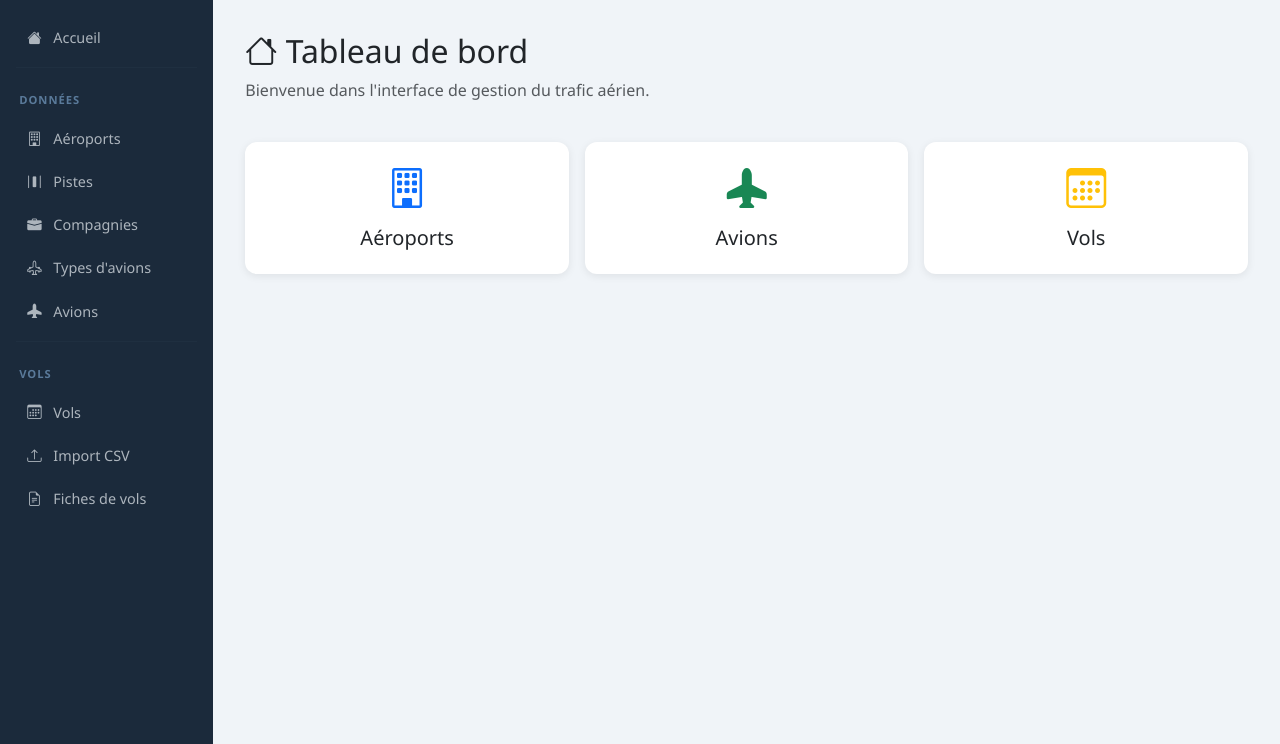
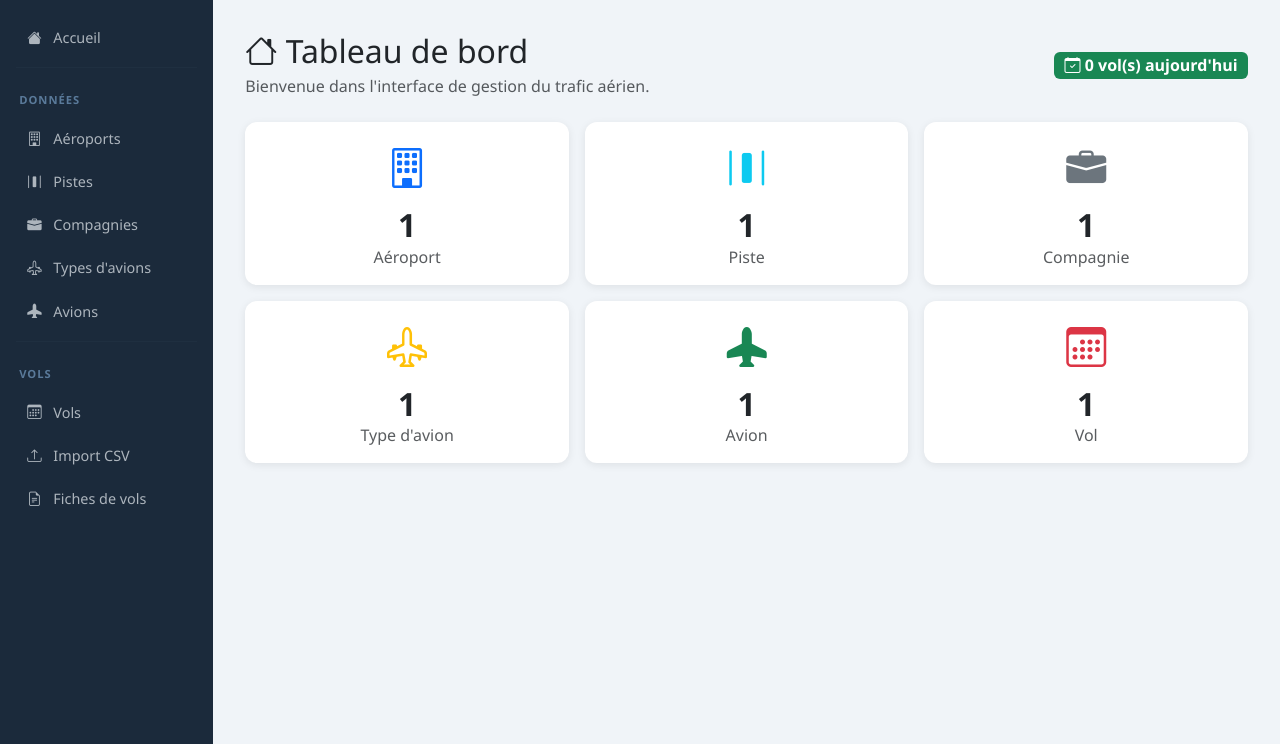
Before and after one commit to Patpat200/Gestion-Trafic-Aerien-Django, a Django app: page / in a window 1280 px wide. Shown: the part 56-800 px from the top of the page. Run offline with Django 5.2, Linux system fonts and the light colour scheme; tables that the repository leaves empty hold one stand-in row (values such as "Sample post").

Commit message:
Update database host, enhance index page layout, and add deployment instructions

```diff
--- a/SAE203/settings.py
+++ b/SAE203/settings.py
@@ -80,7 +80,7 @@ DATABASES = {
         'NAME': 'trafic_aerien',
         'USER': 'django_user',
         'PASSWORD': 'toto',
-        'HOST': '192.168.1.80',
+        'HOST': '192.168.56.10',
         'PORT': '3306',
     }
 }
--- a/TraficAerien/templates/TraficAerien/index.html
+++ b/TraficAerien/templates/TraficAerien/index.html
@@ -3,31 +3,85 @@
 {% block title %}Accueil — AirTraffic Manager{% endblock %}
 
 {% block content %}
-<div class="row mb-4">
+<div class="row mb-4 align-items-center">
     <div class="col">
-        <h2><i class="bi bi-house"></i> Tableau de bord</h2>
-        <p class="text-muted">Bienvenue dans l'interface de gestion du trafic aérien.</p>
+        <h2 class="mb-0"><i class="bi bi-house"></i> Tableau de bord</h2>
+        <p class="text-muted mt-1 mb-0">Bienvenue dans l'interface de gestion du trafic aérien.</p>
+    </div>
+    <div class="col-auto">
+        <span class="badge bg-success fs-6">
+            <i class="bi bi-calendar-check"></i>
+            {{ vols_today }} vol(s) aujourd'hui
+        </span>
     </div>
 </div>
 
-<div class="row g-3">
+<!-- Compteurs principaux -->
+<div class="row g-3 mb-4">
     <div class="col-md-4">
-        <div class="card text-center p-3">
-            <i class="bi bi-building fs-1 text-primary"></i>
-            <h5 class="mt-2">Aéroports</h5>
-        </div>
+        <a href="{% url 'aeroport_liste' %}" class="text-decoration-none">
+            <div class="card text-center p-3 h-100 dashboard-card">
+                <i class="bi bi-building fs-1 text-primary mb-2"></i>
+                <h2 class="fw-bold mb-0">{{ nb_aeroports }}</h2>
+                <p class="text-muted mb-0">Aéroport{{ nb_aeroports|pluralize }}</p>
+            </div>
+        </a>
     </div>
     <div class="col-md-4">
-        <div class="card text-center p-3">
-            <i class="bi bi-airplane-fill fs-1 text-success"></i>
-            <h5 class="mt-2">Avions</h5>
-        </div>
+        <a href="{% url 'piste_liste' %}" class="text-decoration-none">
+            <div class="card text-center p-3 h-100 dashboard-card">
+                <i class="bi bi-distribute-horizontal fs-1 text-info mb-2"></i>
+                <h2 class="fw-bold mb-0">{{ nb_pistes }}</h2>
+                <p class="text-muted mb-0">Piste{{ nb_pistes|pluralize }}</p>
+            </div>
+        </a>
     </div>
     <div class="col-md-4">
-        <div class="card text-center p-3">
-            <i class="bi bi-calendar3 fs-1 text-warning"></i>
-            <h5 class="mt-2">Vols</h5>
-        </div>
+        <a href="{% url 'compagnie_liste' %}" class="text-decoration-none">
+            <div class="card text-center p-3 h-100 dashboard-card">
+                <i class="bi bi-briefcase-fill fs-1 text-secondary mb-2"></i>
+                <h2 class="fw-bold mb-0">{{ nb_compagnies }}</h2>
+                <p class="text-muted mb-0">Compagnie{{ nb_compagnies|pluralize }}</p>
+            </div>
+        </a>
+    </div>
+    <div class="col-md-4">
+        <a href="{% url 'typeavion_liste' %}" class="text-decoration-none">
+            <div class="card text-center p-3 h-100 dashboard-card">
+                <i class="bi bi-airplane-engines fs-1 text-warning mb-2"></i>
+                <h2 class="fw-bold mb-0">{{ nb_types_avions }}</h2>
+                <p class="text-muted mb-0">Type{{ nb_types_avions|pluralize }} d'avion{{ nb_types_avions|pluralize }}</p>
+            </div>
+        </a>
+    </div>
+    <div class="col-md-4">
+        <a href="{% url 'avion_liste' %}" class="text-decoration-none">
+            <div class="card text-center p-3 h-100 dashboard-card">
+                <i class="bi bi-airplane-fill fs-1 text-success mb-2"></i>
+                <h2 class="fw-bold mb-0">{{ nb_avions }}</h2>
+                <p class="text-muted mb-0">Avion{{ nb_avions|pluralize }}</p>
+            </div>
+        </a>
+    </div>
+    <div class="col-md-4">
+        <a href="{% url 'vol_liste' %}" class="text-decoration-none">
+            <div class="card text-center p-3 h-100 dashboard-card">
+                <i class="bi bi-calendar3 fs-1 text-danger mb-2"></i>
+                <h2 class="fw-bold mb-0">{{ nb_vols }}</h2>
+                <p class="text-muted mb-0">Vol{{ nb_vols|pluralize }}</p>
+            </div>
+        </a>
     </div>
 </div>
+
+<style>
+.dashboard-card {
+    transition: transform 0.15s ease, box-shadow 0.15s ease;
+    cursor: pointer;
+}
+.dashboard-card:hover {
+    transform: translateY(-3px);
+    box-shadow: 0 6px 20px rgba(0,0,0,0.12) !important;
+}
+</style>
 {% endblock %}
--- a/TraficAerien/views.py
+++ b/TraficAerien/views.py
@@ -6,14 +6,26 @@ from .models import Aeroport, Piste, Compagnie, TypeAvion, Avion, Vol
 from .forms import AeroportForm, PisteForm, CompagnieForm, TypeAvionForm, AvionForm, VolForm
 from django.contrib import messages
 
+
 def index(request):
-    return render(request, 'TraficAerien/index.html')
+    context = {
+        'nb_aeroports': Aeroport.objects.count(),
+        'nb_pistes': Piste.objects.count(),
+        'nb_compagnies': Compagnie.objects.count(),
+        'nb_types_avions': TypeAvion.objects.count(),
+        'nb_avions': Avion.objects.count(),
+        'nb_vols': Vol.objects.count(),
+        'vols_today': Vol.objects.filter(
+            date_heure_depart__date=date.today()
+        ).count(),
+    }
+    return render(request, 'TraficAerien/index.html', context)
 
 
+# ─────────────────────────────────────────
+# AÉROPORTS
+# ─────────────────────────────────────────
 
-
-
-# AÉROPORTS
 def aeroport_liste(request):
     aeroports = Aeroport.objects.all()
     return render(request, 'TraficAerien/aeroport_liste.html', {'aeroports': aeroports})
@@ -53,11 +65,10 @@ def aeroport_supprimer(request, pk):
     })
 
 
+# ─────────────────────────────────────────
+# PISTES
+# ─────────────────────────────────────────
 
-
-
-
-# PISTES
 def piste_liste(request):
     pistes = Piste.objects.all()
     return render(request, 'TraficAerien/piste_liste.html', {'pistes': pistes})
@@ -97,10 +108,10 @@ def piste_supprimer(request, pk):
     })
 
 
+# ─────────────────────────────────────────
+# AVIONS
+# ─────────────────────────────────────────
 
-
-
-# AVIONS
 def avion_liste(request):
     avions = Avion.objects.all()
     return render(request, 'TraficAerien/avion_liste.html', {'avions': avions})
@@ -140,9 +151,10 @@ def avion_supprimer(request, pk):
     })
 
 
+# ─────────────────────────────────────────
+# VOLS
+# ─────────────────────────────────────────
 
-
-# VOLS
 def vol_liste(request):
     vols = Vol.objects.all()
     return render(request, 'TraficAerien/vol_liste.html', {'vols': vols})
@@ -158,68 +170,58 @@ def vol_creer(request):
             aeroport_arr = vol.aeroport_arrivee
             heure_arr = vol.date_heure_arrivee
 
-            # pistes assez longues
+            # Pistes assez longues à l'aéroport d'arrivée
             toutes_les_pistes = Piste.objects.filter(aeroport=aeroport_arr)
-            pistes_compatibles = []
+            pistes_compatibles = [p for p in toutes_les_pistes
+                                  if p.longueur >= type_avion.longueur_piste_necessaire]
 
-            for piste in toutes_les_pistes:
-                if piste.longueur >= type_avion.longueur_piste_necessaire:
-                    pistes_compatibles.append(piste)
+            if not pistes_compatibles:
+                messages.error(request, f"Aucune piste assez longue à l'aéroport {aeroport_arr}.")
+                return render(request, 'TraficAerien/vol_form.html', {
+                    'form': form, 'titre': 'Ajouter un vol'
+                })
 
-            if len(pistes_compatibles) == 0:
-                messages.error(request, f"Aucune piste assez longue à l'aéroport {aeroport_arr}.")
-                return render(request, 'TraficAerien/vol_form.html', {'form': form, 'titre': 'Ajouter un vol'})
+            vols_existants = Vol.objects.filter(aeroport_arrivee=aeroport_arr)
 
-            # On récupère tous les vols existants sur cet aéroport pour faire nos comparaisons
-            vols_existants = Vol.objects.filter(aeroport_arrivee=aeroport_arr)
-            piste_libre = None
+            def piste_libre_a(heure, exclure_vol_id=None):
+                """Retourne la première piste compatible libre à l'heure donnée."""
+                for piste in pistes_compatibles:
+                    occupee = False
+                    for av in vols_existants:
+                        if exclure_vol_id and av.id == exclure_vol_id:
+                            continue
+                        if av.piste_arrivee_id == piste.id:
+                            ecart = abs((av.date_heure_arrivee - heure).total_seconds())
+                            if ecart < 600:
+                                occupee = True
+                                break
+                    if not occupee:
+                        return piste
+                return None
 
-            # verif si piste libre
-            for piste in pistes_compatibles:
-                occupee = False
-                for ancien_vol in vols_existants:
-                    # On ne compare que s'il y a une piste assignée
-                    if ancien_vol.piste_arrivee == piste:
-                        ecart = abs((ancien_vol.date_heure_arrivee - heure_arr).total_seconds())
-                        if ecart < 600:  # Moins de 10 minutes d'écart
-                            occupee = True
-                            break
+            piste_libre = piste_libre_a(heure_arr)
 
-                if not occupee:
-                    piste_libre = piste
-                    break
-
-            # cherche prochain creneau
             if piste_libre is None:
-                heure_test = heure_arr
-                for i in range(1, 49):  # On teste jusqu'à 8 heures (48 créneaux de 10min)
+                # Chercher le prochain créneau (jusqu'à 8h = 48 créneaux de 10 min)
+                for i in range(1, 49):
                     heure_test = heure_arr + timedelta(minutes=10 * i)
-
-                    for piste in pistes_compatibles:
-                        occupee = False
-                        for ancien_vol in vols_existants:
-                            if ancien_vol.piste_arrivee == piste:
-                                ecart = abs((ancien_vol.date_heure_arrivee - heure_test).total_seconds())
-                                if ecart < 600:
-                                    occupee = True
-                                    break
-                        if not occupee:
-                            piste_libre = piste
-                            break
-
+                    piste_libre = piste_libre_a(heure_test)
                     if piste_libre is not None:
-                        # On a trouvé un créneau, on propose la modification
                         suggestion = heure_test
-                        messages.warning(request, f"Attention, toutes les pistes sont occupées à cette heure. Nouveau créneau disponible : {suggestion.strftime('%H:%M')}")
+                        messages.warning(
+                            request,
+                            f"Toutes les pistes sont occupées. Prochain créneau disponible : "
+                            f"{suggestion.strftime('%d/%m/%Y à %H:%M')} — piste {piste_libre.numero}."
+                        )
                         return render(request, 'TraficAerien/vol_form.html', {
                             'form': form, 'titre': 'Ajouter un vol', 'suggestion': suggestion
                         })
 
-                # Si après 8h on n'a toujours rien
                 messages.error(request, "Impossible de trouver une piste libre dans les 8 prochaines heures.")
-                return render(request, 'TraficAerien/vol_form.html', {'form': form, 'titre': 'Ajouter un vol'})
+                return render(request, 'TraficAerien/vol_form.html', {
+                    'form': form, 'titre': 'Ajouter un vol'
+                })
 
-            # ok on sauvegarde
             vol.piste_arrivee = piste_libre
             vol.save()
             messages.success(request, f"Vol créé avec succès sur la piste {piste_libre.numero}.")
@@ -253,32 +255,28 @@ def vol_supprimer(request, pk):
         'objet': vol, 'titre': 'Supprimer un vol'
     })
 
+
 def fiche_vols(request):
     aeroports = Aeroport.objects.all()
-
     vols_trouves = None
     aeroport_sel = None
-    date_sel = request.GET.get('date', "")
+    date_sel = request.GET.get('date', '')
     sens_sel = request.GET.get('sens', 'depart')
 
     if 'aeroport_id' in request.GET:
         aero_id = request.GET.get('aeroport_id')
-
         if aero_id and date_sel:
             aeroport_sel = get_object_or_404(Aeroport, pk=aero_id)
-
             try:
                 date_obj = datetime.strptime(date_sel, '%Y-%m-%d').date()
-
                 debut = timezone.make_aware(datetime.combine(date_obj, time.min))
-                fin = timezone.make_aware(datetime.combine(date_obj, time.max))
-
+                fin   = timezone.make_aware(datetime.combine(date_obj, time.max))
                 if sens_sel == 'depart':
                     vols_trouves = Vol.objects.filter(
                         aeroport_depart=aeroport_sel,
                         date_heure_depart__range=(debut, fin)
                     ).order_by('date_heure_depart')
-                elif sens_sel == 'arrivee':
+                else:
                     vols_trouves = Vol.objects.filter(
                         aeroport_arrivee=aeroport_sel,
                         date_heure_arrivee__range=(debut, fin)
@@ -291,11 +289,8 @@ def fiche_vols(request):
         'vols': vols_trouves,
         'aeroport_sel': aeroport_sel,
         'date_sel': date_sel,
-        'sens': sens_sel
+        'sens': sens_sel,
     })
-
-
-
 
 
 def import_vols_csv(request):
@@ -305,50 +300,49 @@ def import_vols_csv(request):
 
     if request.method == 'POST':
         fichier = request.FILES.get('fichier_csv')
-
         if not fichier:
-            messages.error(request, "Pas de fichier reçu")
+            messages.error(request, "Pas de fichier reçu.")
             return redirect('import_vols_csv')
 
         fichier_decode = fichier.read().decode('utf-8-sig')
         lecteur = csv.reader(io.StringIO(fichier_decode), delimiter=',')
+        next(lecteur, None)  # ← FIX : sauter la ligne d'en-tête
 
-        for ligne in lecteur:
+        for num_ligne, ligne in enumerate(lecteur, start=2):
             try:
-                avion = Avion.objects.get(nom=ligne[0])
-                aero_dep = Aeroport.objects.get(nom=ligne[2])
-                aero_arr = Aeroport.objects.get(nom=ligne[4])
+                if len(ligne) < 6:
+                    raise ValueError(f"Seulement {len(ligne)} colonnes (6 attendues)")
+
+                avion    = Avion.objects.get(nom=ligne[0].strip())
+                aero_dep = Aeroport.objects.get(nom=ligne[2].strip())
+                aero_arr = Aeroport.objects.get(nom=ligne[4].strip())
 
                 Vol.objects.create(
                     avion=avion,
-                    pilote=ligne[1],
+                    pilote=ligne[1].strip(),
                     aeroport_depart=aero_dep,
-                    date_heure_depart=ligne[3],
+                    date_heure_depart=ligne[3].strip(),
                     aeroport_arrivee=aero_arr,
-                    date_heure_arrivee=ligne[5]
+                    date_heure_arrivee=ligne[5].strip(),
                 )
                 ok += 1
 
             except Exception as e:
-                erreurs.append(f"Ligne {ok + len(erreurs) + 2} : {type(e).__name__} - {e}")
+                erreurs.append(f"Ligne {num_ligne} : {type(e).__name__} — {e}")
 
         termine = True
 
     return render(request, 'TraficAerien/import_vols.html', {
         'termine': termine,
         'ok': ok,
-        'erreurs': erreurs
+        'erreurs': erreurs,
     })
 
 
+# ─────────────────────────────────────────
+# COMPAGNIES
+# ─────────────────────────────────────────
 
-
-
-
-
-
-
-# COMPAGNIES
 def compagnie_liste(request):
     compagnies = Compagnie.objects.all()
     return render(request, 'TraficAerien/compagnie_liste.html', {'compagnies': compagnies})
@@ -388,10 +382,10 @@ def compagnie_supprimer(request, pk):
     })
 
 
+# ─────────────────────────────────────────
+# TYPES D'AVIONS
+# ─────────────────────────────────────────
 
-
-
-# TYPES D'AVIONS
 def typeavion_liste(request):
     types = TypeAvion.objects.all()
     return render(request, 'TraficAerien/typeavion_liste.html', {'types': types})
@@ -405,7 +399,7 @@ def typeavion_creer(request):
     else:
         form = TypeAvionForm()
     return render(request, 'TraficAerien/formulaire.html', {
-        'form': form, 'titre': 'Ajouter un type d\'avion'
+        'form': form, 'titre': "Ajouter un type d'avion"
     })
 
 def typeavion_modifier(request, pk):
@@ -418,7 +412,7 @@ def typeavion_modifier(request, pk):
     else:
         form = TypeAvionForm(instance=type_avion)
     return render(request, 'TraficAerien/formulaire.html', {
-        'form': form, 'titre': 'Modifier un type d\'avion'
+        'form': form, 'titre': "Modifier un type d'avion"
     })
 
 def typeavion_supprimer(request, pk):
@@ -427,5 +421,5 @@ def typeavion_supprimer(request, pk):
         type_avion.delete()
         return redirect('typeavion_liste')
     return render(request, 'TraficAerien/confirmer_suppression.html', {
-        'objet': type_avion, 'titre': 'Supprimer un type d\'avion'
+        'objet': type_avion, 'titre': "Supprimer un type d'avion"
     })
--- a/requirements.txt
+++ b/requirements.txt
@@ -1,3 +1,4 @@
 django
 pymysql
 pillow
+gunicorn
```
Also changed, not shown: deploiement.md (added, +127 -0 lines).
